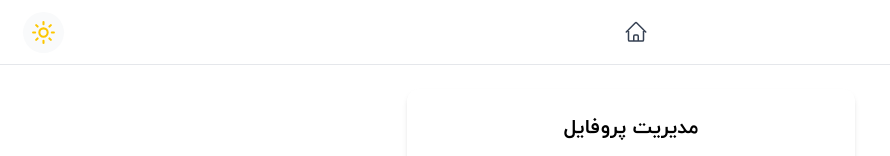
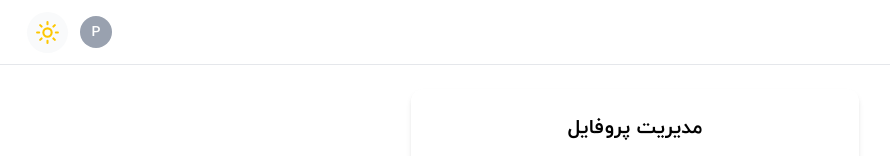
Before and after one commit to Alizadeh275/todo-frontend, a React (Vite) app: page /profile in a window 1280 px wide. Shown: the top 156 px of the page, without its empty margins (121-1011 px from the left). Built offline with nearby package versions, Linux system fonts and the light colour scheme.

Commit message:
edited navbar

```diff
--- a/src/layout/Navbar.tsx
+++ b/src/layout/Navbar.tsx
@@ -2,18 +2,25 @@
 import { Link } from "react-router-dom";
 import { useUser } from "../shared/hooks/useUser";
 import ThemeToggle from "../shared/components/ThemeToggle";
-import { HomeIcon } from "@heroicons/react/24/outline"; // npm install @heroicons/react
+import { HomeIcon } from "@heroicons/react/24/outline";
 
 export default function Navbar() {
     const { user } = useUser();
 
     return (
         <header className="bg-white dark:bg-gray-900 border-b border-gray-200 dark:border-gray-700 sticky top-0 z-20">
-            <div className="max-w-7xl mx-auto px-4 sm:px-6 lg:px-8">
-                <div className="flex justify-between h-16 items-center">
+            <div className="w-full flex justify-between h-16 items-center px-2 sm:px-4 lg:px-8">
 
+                {/* Left side: Profile + Toggle */}
+                <div>
+                    <Link to="/">
+                        <HomeIcon className="w-6 h-6 text-gray-700 dark:text-gray-200 hover:text-blue-500 transition-colors" />
+                    </Link>
+                </div>
 
+                {/* Right side: Home icon */}
 
+                <div className="flex items-center gap-3">
                     <Link to="/profile">
                         {user?.avatarUrl ? (
                             <img
@@ -28,12 +35,7 @@ export default function Navbar() {
                         )}
                     </Link>
 
-                    <Link to="/">
-                        <HomeIcon className="w-6 h-6 text-gray-700 dark:text-gray-200 hover:text-blue-500 transition-colors" />
-                    </Link>
                     <ThemeToggle />
-
-
                 </div>
             </div>
         </header>
```
